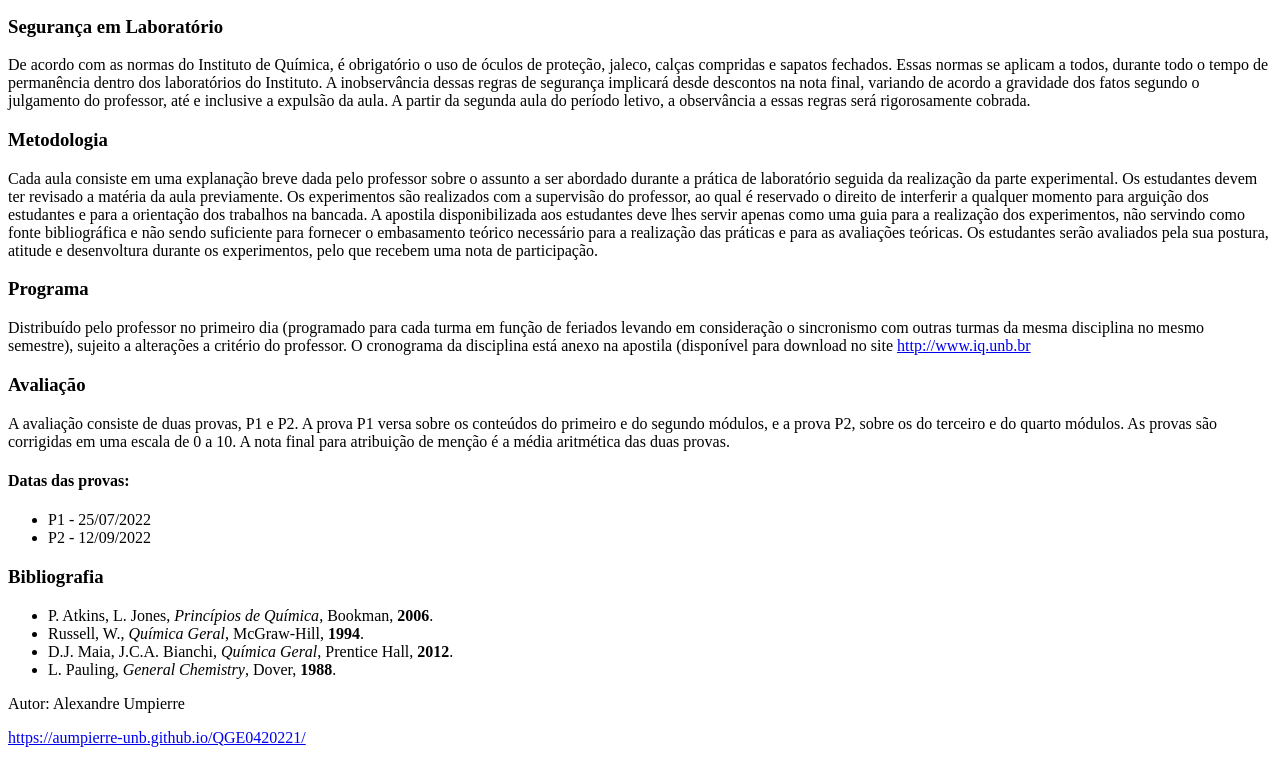
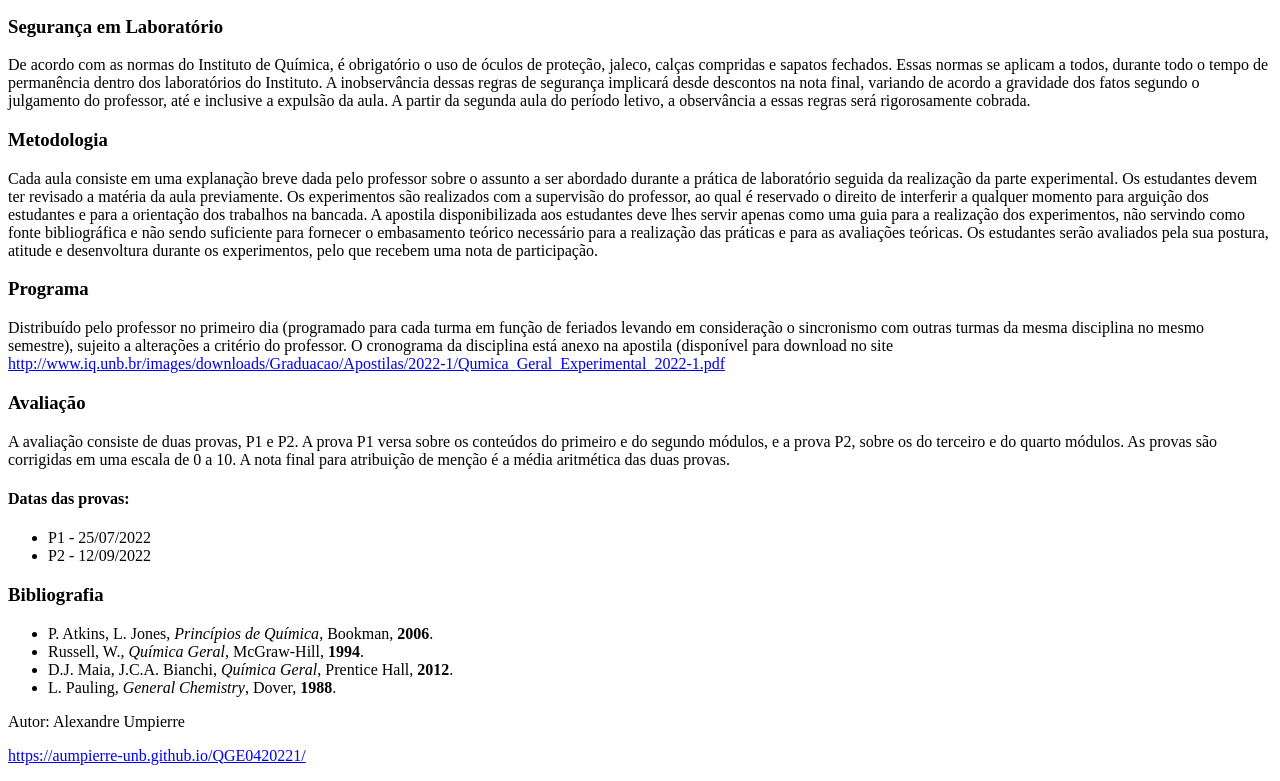
Before and after one commit to aumpierre-unb/QGE0420221, a plain HTML site: page index.html in a window 1280 px wide. Shown: the part 748-1529 px from the top of the page. Drawn offline with Linux system fonts and the light colour scheme.

Commit message:
Update index.html

```diff
--- a/index.html
+++ b/index.html
@@ -59,7 +59,8 @@
         levando em consideração o sincronismo com outras turmas da mesma disciplina no mesmo semestre),
         sujeito a alterações a critério do professor.
         O cronograma da disciplina está anexo na apostila
-        (disponível para download no site <a href="http://www.iq.unb.br">http://www.iq.unb.br</a></p>
+        (disponível para download no site <a href="http://www.iq.unb.br/images/downloads/Graduacao/Apostilas/2022-1/Qumica_Geral_Experimental_2022-1.pdf">
+        http://www.iq.unb.br/images/downloads/Graduacao/Apostilas/2022-1/Qumica_Geral_Experimental_2022-1.pdf</a></p>
     <h3>Avaliação</h3>
     <p>A avaliação consiste de duas provas, P1 e P2.
         A prova P1 versa sobre os conteúdos do primeiro e do segundo módulos,
```
